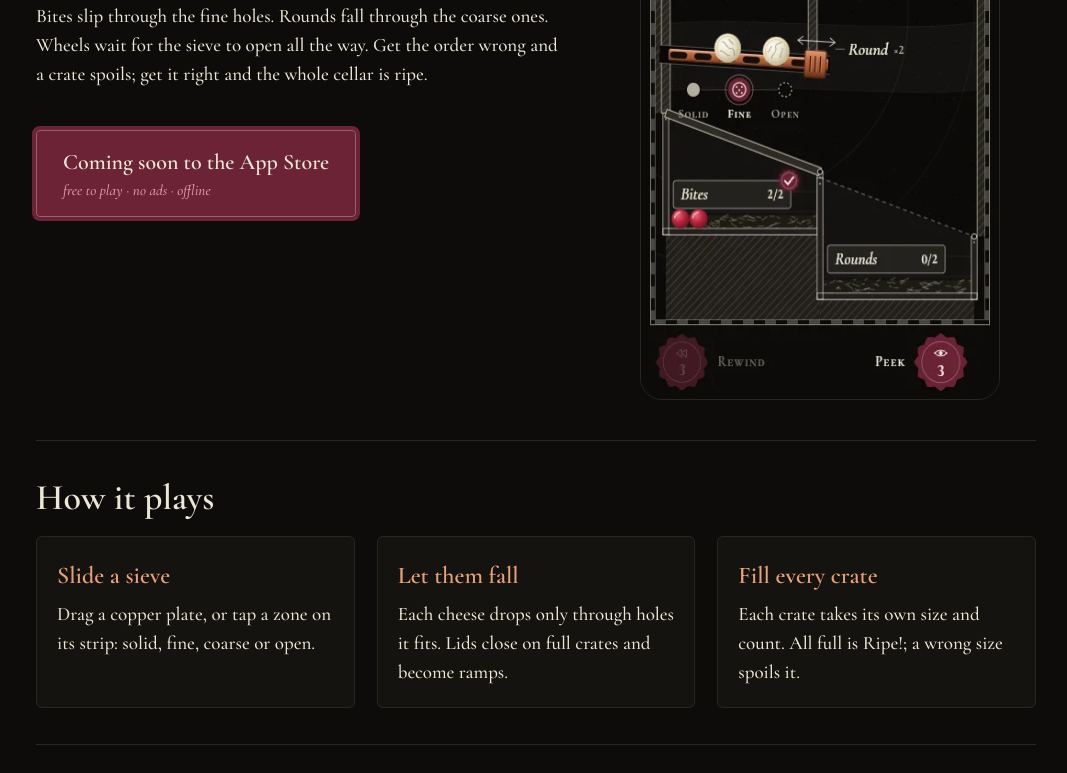
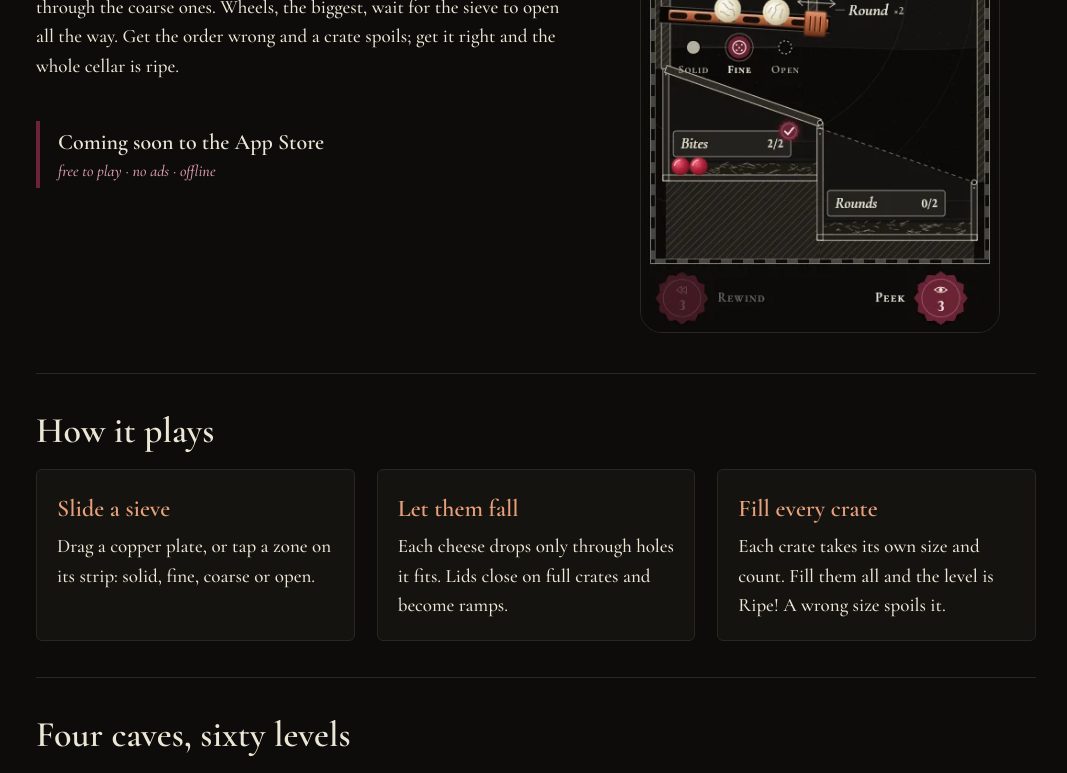
Before and after one commit to nguyenvanlamm/rindfall-site, a plain HTML site: page index.html in a window 1280 px wide. Shown: the part 500-1273 px from the top of the page, without its empty margins (104-1171 px from the left). Drawn offline with Linux system fonts and the light colour scheme.

Commit message:
fix(design): honest status label, unstretched screenshots, larger taps
design-optimizer (ux-ax-review, dont-make-me-think, viral review):
the "Coming soon" line was styled as a button that did nothing, so it is
now a label with a wine rule; screenshots keep their aspect ratio
(height:auto); footer links reach 44 pt; the page has a <main>; the hero
phone is smaller on phones; three lines say what the cheese sizes are, how
a level is won and that Deep Cellars is a one-time purchase. The Markdown
twin follows.

Co-Authored-By: Claude Opus 5.5 <noreply@anthropic.com>

```diff
--- a/index.html
+++ b/index.html
@@ -44,10 +44,11 @@
   .brand span { font-size: 22px; letter-spacing: .04em; font-variant: small-caps; color: var(--muted); }
   h1 { font-size: clamp(44px, 7vw, 76px); margin: 0 0 14px; }
   .lede { font-style: italic; font-size: 24px; color: var(--muted); margin: 0 0 26px; }
-  .cta { display: inline-block; padding: 14px 26px; background: var(--wine); color: var(--ink); text-decoration: none;
-         border: 1px solid rgba(236,230,214,.32); outline: 4px solid var(--wine); border-radius: 4px; font-size: 22px; font-weight: 600; }
-  .cta small { display: block; font-size: 15px; font-weight: 500; font-style: italic; color: var(--wine-hi); }
-  .phone { width: 100%; max-width: 360px; justify-self: center; border: 1px solid var(--line); border-radius: 22px; }
+  /* A launch-status label, not a button: no fill or outline (nothing to tap yet); the wine rule keeps the accent. */
+  .cta { display: inline-block; padding: 4px 0 4px 18px; border-left: 4px solid var(--wine); color: var(--ink);
+         font-size: 22px; font-weight: 600; }
+  .cta small { display: block; font-size: 16px; font-weight: 500; font-style: italic; color: var(--wine-hi); }
+  .phone { width: 100%; max-width: 360px; height: auto; justify-self: center; border: 1px solid var(--line); border-radius: 22px; }
   section { padding: 36px 0; border-top: 1px solid var(--line); }
   h2 { font-size: 36px; margin: 0 0 18px; }
   .steps { display: grid; grid-template-columns: repeat(3, 1fr); gap: 22px; padding: 0; list-style: none; margin: 0; }
@@ -55,16 +56,17 @@
   .steps b { display: block; font-size: 24px; color: var(--copper); margin-bottom: 4px; }
   .shots { display: grid; grid-template-columns: repeat(3, 1fr); gap: 18px; }
   .shots figure { margin: 0; }
-  .shots img { width: 100%; border: 1px solid var(--line); border-radius: 16px; display: block; }
+  .shots img { width: 100%; height: auto; border: 1px solid var(--line); border-radius: 16px; display: block; }
   .shots figcaption { text-align: center; font-style: italic; color: var(--muted); margin-top: 8px; }
   .caves { display: grid; grid-template-columns: repeat(2, 1fr); gap: 16px; padding: 0; list-style: none; margin: 0; }
   .caves li { background: var(--panel); border: 1px solid var(--line); padding: 16px 20px; border-radius: 6px; }
   .caves b { font-size: 24px; } .caves i { color: var(--muted); display: block; }
   .facts { columns: 2; padding-left: 20px; }
   footer { padding: 32px 0 56px; border-top: 1px solid var(--line); color: var(--muted); font-size: 17px; }
-  footer a { margin-right: 18px; }
+  footer a { display: inline-block; padding: 10px 0; margin-right: 18px; } /* ≥44 px tap height */
   @media (max-width: 760px) {
     header.hero { grid-template-columns: 1fr; padding-top: 32px; }
+    .phone { max-width: 260px; } /* lets "How it plays" start near the first phone screen */
     .steps, .shots { grid-template-columns: 1fr; }
     .caves { grid-template-columns: 1fr; }
     .facts { columns: 1; }
@@ -86,19 +88,20 @@
     <div class="brand"><img src="assets/icon.webp" alt="Rindfall app icon" width="64" height="64"><span>for iPhone</span></div>
     <h1>Rindfall</h1>
     <p class="lede">A sieve puzzle in a cheese cellar. Slide the copper sieves, and every cheese drops into the crate made for its size.</p>
-    <p>Bites slip through the fine holes. Rounds fall through the coarse ones. Wheels wait for the sieve to open all the
-      way. Get the order wrong and a crate spoils; get it right and the whole cellar is ripe.</p>
+    <p>Bites, the smallest cheeses, slip through the fine holes. Rounds fall through the coarse ones. Wheels, the
+      biggest, wait for the sieve to open all the way. Get the order wrong and a crate spoils; get it right and the whole cellar is ripe.</p>
     <p class="cta" role="note">Coming soon to the App Store<small>free to play · no ads · offline</small></p>
   </div>
   <img class="phone" src="assets/game.webp" alt="A Rindfall cave: a copper sieve holding two Round cheeses above a Bites crate and a Rounds crate" width="390" height="844">
 </header>
 
+<main>
 <section>
   <h2>How it plays</h2>
   <ol class="steps">
     <li><b>Slide a sieve</b>Drag a copper plate, or tap a zone on its strip: solid, fine, coarse or open.</li>
     <li><b>Let them fall</b>Each cheese drops only through holes it fits. Lids close on full crates and become ramps.</li>
-    <li><b>Fill every crate</b>Each crate takes its own size and count. All full is Ripe!; a wrong size spoils it.</li>
+    <li><b>Fill every crate</b>Each crate takes its own size and count. Fill them all and the level is Ripe! A wrong size spoils it.</li>
   </ol>
 </section>
 
@@ -130,9 +133,10 @@
     <li><b>Rewind</b> takes back your last slide.</li>
     <li><b>Peek</b> chalks the next right slide.</li>
     <li>Helpers are earned on levels 5, 10 and 15 of each cave.</li>
-    <li>The first cave is free. <b>Deep Cellars</b> opens the other three; the <b>Tasting Board</b> adds 5 Rewinds and 5 Peeks.</li>
+    <li>The first cave is free. <b>Deep Cellars</b>, a one-time purchase, opens the other three; the <b>Tasting Board</b> adds 5 Rewinds and 5 Peeks.</li>
   </ul>
 </section>
+</main>
 
 <footer>
   <a href="support.html">Support</a><a href="privacy.html">Privacy Policy</a>
```
Also changed, not shown: 1 other file.
